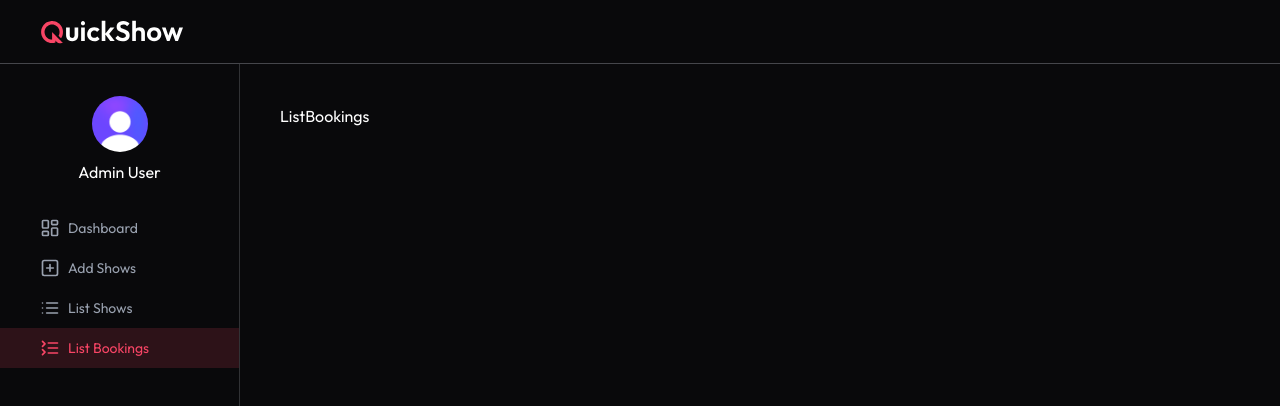
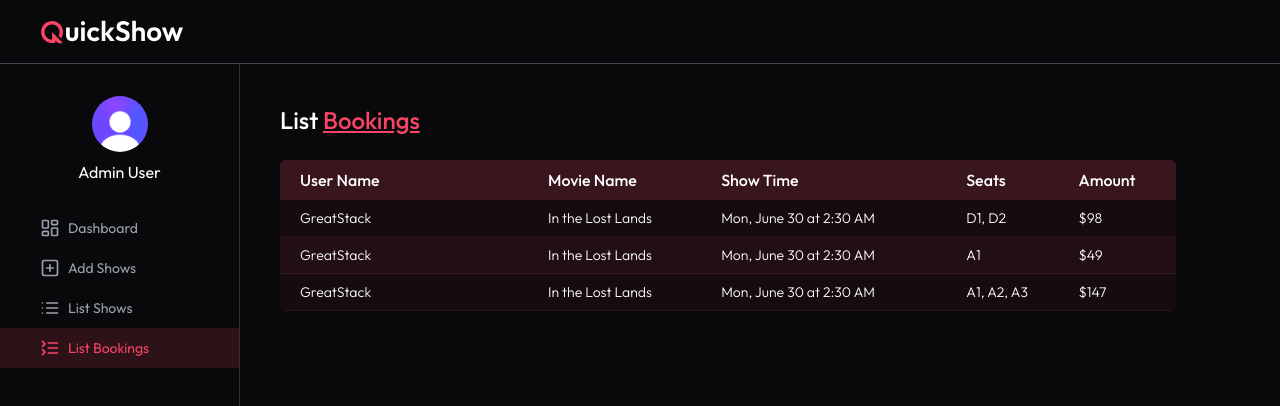
Before and after one commit to bhumikakel/Moview, a React (Vite) app in the folder client/: page /admin/list-bookings in a window 1280 px wide. Shown: the top 406 px of the page. Built offline with nearby package versions, Linux system fonts and the light colour scheme.

Commit message:
List Bookings page done

```diff
--- a/client/src/pages/admin/ListBookings.jsx
+++ b/client/src/pages/admin/ListBookings.jsx
@@ -1,9 +1,53 @@
-import React from 'react'
+import React, { useEffect, useState } from "react";
+import { dummyBookingData } from "../../assets/assets";
+import Loading from "../../components/Loading";
+import Title from "../../components/Admin/Title";
+import { dateFormat } from "../../lib/dateFormat";
 
 const ListBookings = () => {
-  return (
-    <div>ListBookings</div>
+  const currency = import.meta.env.VITE_CURRENCY;
+  const [bookings, setBookings] = useState([]);
+  const [isLoading, setIsLoading] = useState(true);
+  const getAllBookings = async () => {
+    setBookings(dummyBookingData);
+    setIsLoading(false);
+  };
+
+  useEffect(() => {
+    getAllBookings();
+  }, []);
+  return !isLoading ? (
+  <>
+    <Title text1='List' text2='Bookings'/>
+    <div className="max-w-4xl mt-6 overflow-x-auto">
+      <table className="w-full border-collapse rounded-md overflow-hidden text-nowrap">
+        <thead>
+          <tr className="bg-primary/20 text-left text-white">
+            <th className="p-2 font-medium pl-5">User Name</th>
+            <th className="p-2 font-medium">Movie Name</th>
+            <th className="p-2 font-medium">Show Time</th>
+            <th className="p-2 font-medium">Seats</th>
+            <th className="p-2 font-medium">Amount</th>
+          </tr>
+        </thead>
+        <tbody className="text-sm font-light">
+                    {bookings.map((item, index) => (
+                      <tr key={index} className="border-b border-primary/10 bg-primary/5 even:bg-primary/10">
+                        <td className="p-2 min-w-45 pl-5">{item.user.name}</td>
+                        <td className="p-2">{item.show.movie.title}</td>
+                        <td className="p-2">{dateFormat(item.show.showDateTime)}</td>
+                        <td className="p-2">{Object.keys(item.bookedSeats).map(seat => item.bookedSeats[seat]).join(", ")}</td>
+                        <td className="p-2">{currency}{item.amount}</td>
+                      </tr>
+                    ))}
+                  </tbody>
+      </table>
+    </div>
+
+  </>
   )
-}
+  :
+  <Loading />;
+};
 
-export default ListBookings
+export default ListBookings;
```
